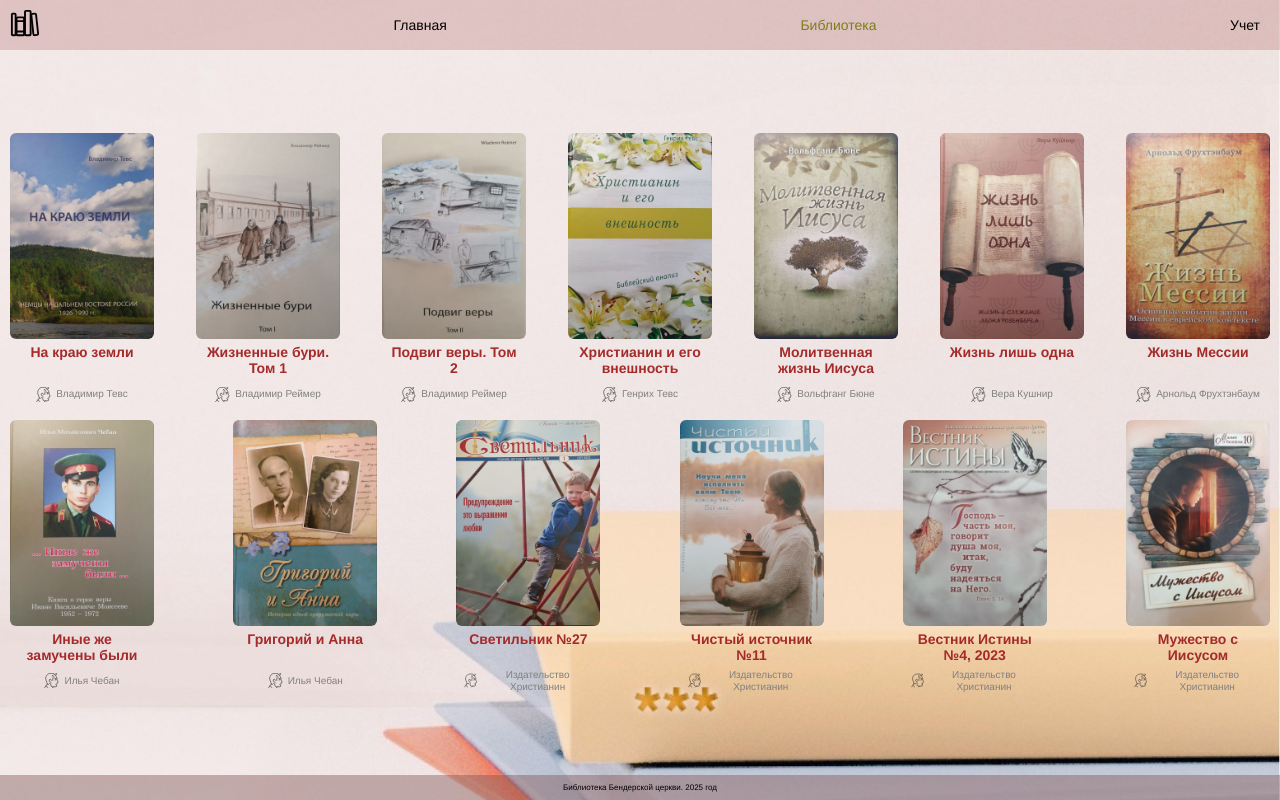
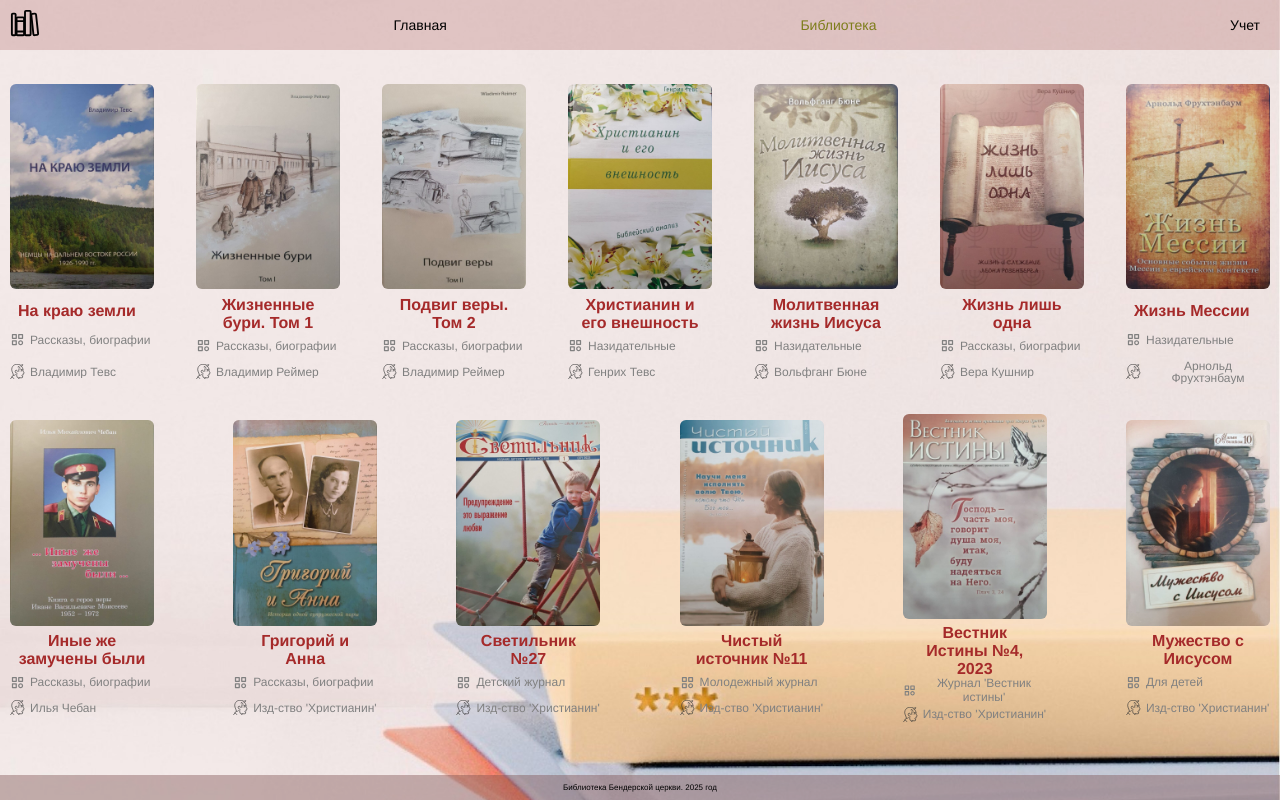
Before and after one commit to Elisei-Trifan/library-of-books, a React (Create React App) app: page /#/library in a window 1280 px wide. Built offline with nearby package versions, Linux system fonts and the light colour scheme.

Commit message:
add category on app

```diff
--- a/src/App.css
+++ b/src/App.css
@@ -56,21 +56,35 @@
   display: flex;
   flex-direction: column;
   justify-content: space-between;
-  align-items: center;
-  min-height: 120px;
+  align-items: flex-start;
+  min-height: 300px;
   /* width: calc(24% - 20px); */
   width: 9rem;
   overflow: hidden;
   padding: 5px 10px;
+  margin-bottom: 20px;
   /* border: 1px black solid; */
 }
 
 .book_card_title {
   color: brown;
-  height: 34px;
+  max-height: 60px;
   padding: 0 8px;
   padding-top: 5px;
-  font-size: 14px;
+  font-size: 16px;
+}
+
+.book_card_category_cont {
+  display: flex;
+  justify-content: center;
+  align-items: center;
+  height: 24px;
+}
+
+.book_card_category {
+  font-size: 12px;
+  color: gray;
+  padding-left: 5px;
 }
 
 .book_card_author_cont {
@@ -78,14 +92,15 @@
   justify-content: center;
   align-items: center;
   height: 24px;
-  padding: 4px 8px;
+  /* padding: 4px 8px; */
   line-height: 12px;
 }
 
 .book_card_author {
-  font-size: 10px;
+  font-size: 12px;
   color: gray;
   padding-left: 5px;
+  max-width: 140px;
 }
 
 .book_card_img {
@@ -157,6 +172,7 @@
 
 @media (max-width: 450px) {
   .book_card {
+    min-height: 320px;
     width: 43%;
   }
   .book_card_title {
--- /dev/null
+++ b/src/assets/Category.js
@@ -0,0 +1,15 @@
+const Category = ({ height = 24, width = 24, color }) => {
+  return (
+    <svg
+      height={height}
+      width={width}
+      viewBox="0 0 24 24"
+      xmlns="http://www.w3.org/2000/svg"
+      fill={color}
+    >
+      <path d="M10 3H4a1 1 0 0 0-1 1v6a1 1 0 0 0 1 1h6a1 1 0 0 0 1-1V4a1 1 0 0 0-1-1zM9 9H5V5h4v4zm11-6h-6a1 1 0 0 0-1 1v6a1 1 0 0 0 1 1h6a1 1 0 0 0 1-1V4a1 1 0 0 0-1-1zm-1 6h-4V5h4v4zm-9 4H4a1 1 0 0 0-1 1v6a1 1 0 0 0 1 1h6a1 1 0 0 0 1-1v-6a1 1 0 0 0-1-1zm-1 6H5v-4h4v4zm8-6c-2.206 0-4 1.794-4 4s1.794 4 4 4 4-1.794 4-4-1.794-4-4-4zm0 6c-1.103 0-2-.897-2-2s.897-2 2-2 2 .897 2 2-.897 2-2 2z" />
+    </svg>
+  )
+}
+
+export default Category
--- a/src/components/BookCard.js
+++ b/src/components/BookCard.js
@@ -1,9 +1,10 @@
 import React from 'react'
 import Author from '../assets/Author'
 import Right from '../assets/Right'
+import Category from '../assets/Category'
 
 const BookCard = ({ book }) => {
-  const { title, author, cover, backCover } = book
+  const { title, author, cover, backCover, category } = book
   const [isOpen, setIsOpen] = React.useState(false)
   const [currentPage, setCurrentPage] = React.useState(0)
 
@@ -23,6 +24,10 @@ const BookCard = ({ book }) => {
           onClick={toggleModal}
         />
         <h5 className="book_card_title"> {title}</h5>
+        <div className="book_card_category_cont">
+          <Category width={15} height={15} color={'grey'} />
+          <p className="book_card_category"> {category} </p>
+        </div>
         <div className="book_card_author_cont">
           <Author width={15} height={15} />
           <p className="book_card_author">{author}</p>
--- a/src/components/BookSlider/BookSlider.css
+++ b/src/components/BookSlider/BookSlider.css
@@ -12,21 +12,21 @@
   display: flex;
   justify-content: space-between;
   align-items: center;
-  height: 14rem;
-  width: 28rem;
+  max-height: 400px;
+  max-width: 700px;
   overflow: hidden;
   padding: 5px px;
   margin-bottom: 5px;
-  border-radius: 10px;
   /* border: 1px solid black; */
 }
 
 .bookSlider_img {
-  width: 90%;
-  height: 80%;
+  width: 40%;
+  height: 100%;
   object-fit: contain;
   transition: opacity 0.5s ease-in-out; /* Плавный переход для opacity */
   opacity: 1; /* Исходная видимость */
+  border-radius: 10px;
 }
 
 .bookSlider_img.fade {
@@ -35,28 +35,41 @@
 
 .bookSlider_title {
   font-size: 28px;
+  height: 120px;
+  width: 400px;
 }
 
-@media (max-width: 310px) {
+@media (max-width: 450px) {
+  .bookSlider_cont {
+    justify-content: center;
+    margin-top: 40px;
+  }
+  .bookSlider {
+    flex-direction: column;
+    max-height: 450px;
+    max-width: 400px;
+  }
+  .bookSlider_img {
+    height: 100%;
+    width: 60%;
+    border-radius: 10px;
+  }
+  .bookSlider_title {
+    padding-top: 20px;
+    font-size: 28px;
+    height: 90px;
+    width: 300px;
+  }
+}
+
+/* @media (max-width: 310px) {
   .bookSlider_cont {
     justify-content: center;
   }
   .bookSlider {
     width: 100%; /* Карточки будут занимать всю ширину экрана */
-    min-height: 120px;
+/* min-height: 120px;
     flex-direction: column;
-    justify-content: center;
-  }
-}
-
-@media (max-width: 450px) {
-  .bookSlider_cont {
-    justify-content: center;
-    margin-top: 70px;
-  }
-  .bookSlider {
-    flex-direction: column;
-    height: 25rem;
-    width: 28rem;
-  }
-}
+    justify-content: center; */
+/* }
+} */
--- a/src/components/BookSlider/BookSlider.js
+++ b/src/components/BookSlider/BookSlider.js
@@ -3,7 +3,9 @@ import { bookSlider } from './booksSliderdata'
 import './BookSlider.css'
 
 const BookSlider = () => {
-  const [fotoIndex, setFotoIndex] = React.useState(0)
+  const [fotoIndex, setFotoIndex] = React.useState(() =>
+    Math.floor(Math.random() * bookSlider.length)
+  )
   const [inTransition, setInTransition] = React.useState(false)
 
   React.useEffect(() => {
--- a/src/components/BookSlider/booksSliderdata.js
+++ b/src/components/BookSlider/booksSliderdata.js
@@ -2,7 +2,7 @@ export const bookSlider = [
   {
     id: 1,
     url: `${process.env.PUBLIC_URL}/images/photo_2025-03-18_16-56-25.jpg`,
-    description: 'Книги для проповедников',
+    description: 'Духовно-назидательные книги',
   },
   {
     id: 2,
@@ -22,16 +22,11 @@ export const bookSlider = [
   {
     id: 5,
     url: `${process.env.PUBLIC_URL}/images/photo_2025-03-18_16-56-28.jpg`,
-    description: 'Рассказы, повести, биографии',
+    description: 'Рассказы, биографии',
   },
   {
     id: 6,
     url: `${process.env.PUBLIC_URL}/images/photo_2025-03-18_16-56-33.jpg`,
     description: `Журнал 'Чистый Источник'`,
   },
-  {
-    id: 7,
-    url: `${process.env.PUBLIC_URL}/images/photo_2025-03-18_16-56-22.jpg`,
-    description: `Духовно-назидательные книги`,
-  },
 ]
--- a/src/data/books.js
+++ b/src/data/books.js
@@ -5,7 +5,7 @@ export const books = [
     author: 'Владимир Тевс',
     cover: `${process.env.PUBLIC_URL}/images/photo_2025-03-18_16-56-40.jpg`,
     backCover: `${process.env.PUBLIC_URL}/images/photo_2025-03-18_23-59-33.jpg`,
-    category: 'рассказы',
+    category: 'Рассказы, биографии',
   },
   {
     id: 2,
@@ -13,7 +13,7 @@ export const books = [
     author: 'Владимир Реймер',
     cover: `${process.env.PUBLIC_URL}/images/photo_2025-03-18_16-56-19.jpg`,
     backCover: '/slider/book_back.jpg',
-    category: 'рассказы',
+    category: 'Рассказы, биографии',
   },
   {
     id: 3,
@@ -21,7 +21,7 @@ export const books = [
     author: 'Владимир Реймер',
     cover: `${process.env.PUBLIC_URL}/images/photo_2025-03-18_16-56-38.jpg`,
     backCover: '/slider/book_back.jpg',
-    category: 'рассказы',
+    category: 'Рассказы, биографии',
   },
   {
     id: 4,
@@ -29,7 +29,7 @@ export const books = [
     author: 'Генрих Тевс',
     cover: `${process.env.PUBLIC_URL}/images/photo_2025-03-18_16-56-20.jpg`,
     backCover: '/slider/book_back.jpg',
-    category: 'духовно-назидательные',
+    category: 'Назидательные',
   },
   {
     id: 5,
@@ -37,7 +37,7 @@ export const books = [
     author: 'Вольфганг Бюне',
     cover: `${process.env.PUBLIC_URL}/images/photo_2025-03-18_16-56-22.jpg`,
     backCover: '/slider/book_back.jpg',
-    category: 'духовно-назидательные',
+    category: 'Назидательные',
   },
   {
     id: 6,
@@ -45,7 +45,7 @@ export const books = [
     author: 'Вера Кушнир',
     cover: `${process.env.PUBLIC_URL}/images/photo_2025-03-18_16-56-23.jpg`,
     backCover: '/slider/book_back.jpg',
-    category: 'рассказы',
+    category: 'Рассказы, биографии',
   },
   {
     id: 7,
@@ -53,7 +53,7 @@ export const books = [
     author: 'Арнольд Фрухтэнбаум',
     cover: `${process.env.PUBLIC_URL}/images/photo_2025-03-18_16-56-25.jpg`,
     backCover: '/slider/book_back.jpg',
-    category: 'для проповедников',
+    category: 'Назидательные',
   },
   {
     id: 8,
@@ -61,46 +61,46 @@ export const books = [
     author: 'Илья Чебан',
     cover: `${process.env.PUBLIC_URL}/images/photo_2025-03-18_16-56-28.jpg`,
     backCover: '/slider/book_back.jpg',
-    category: 'рассказы',
+    category: 'Рассказы, биографии',
   },
   {
     id: 9,
     title: 'Григорий и Анна',
-    author: 'Илья Чебан',
+    author: `Изд-ство 'Христианин'`,
     cover: `${process.env.PUBLIC_URL}/images/photo_2025-03-18_16-56-30.jpg`,
     backCover: '/slider/book_back.jpg',
-    category: 'рассказы',
+    category: 'Рассказы, биографии',
   },
   {
     id: 10,
     title: 'Светильник №27',
-    author: 'Издательство Христианин',
+    author: `Изд-ство 'Христианин'`,
     cover: `${process.env.PUBLIC_URL}/images/photo_2025-03-18_16-56-31.jpg`,
     backCover: '/slider/book_back.jpg',
-    category: 'светильник',
+    category: 'Детский журнал',
   },
   {
     id: 11,
     title: 'Чистый источник №11',
-    author: 'Издательство Христианин',
+    author: `Изд-ство 'Христианин'`,
     cover: `${process.env.PUBLIC_URL}/images/photo_2025-03-18_16-56-33.jpg`,
     backCover: '/slider/book_back.jpg',
-    category: 'чистый источник',
+    category: 'Молодежный журнал',
   },
   {
     id: 12,
     title: 'Вестник Истины №4, 2023',
-    author: 'Издательство Христианин',
+    author: `Изд-ство 'Христианин'`,
     cover: `${process.env.PUBLIC_URL}/images/photo_2025-03-18_16-56-34.jpg`,
     backCover: '/slider/book_back.jpg',
-    category: 'вестник истины',
+    category: `Журнал 'Вестник истины'`,
   },
   {
     id: 13,
     title: 'Мужество с Иисусом',
-    author: 'Издательство Христианин',
+    author: `Изд-ство 'Христианин'`,
     cover: `${process.env.PUBLIC_URL}/images/photo_2025-03-18_16-56-36.jpg`,
     backCover: '/slider/book_back.jpg',
-    category: 'для детей',
+    category: 'Для детей',
   },
 ]
```
